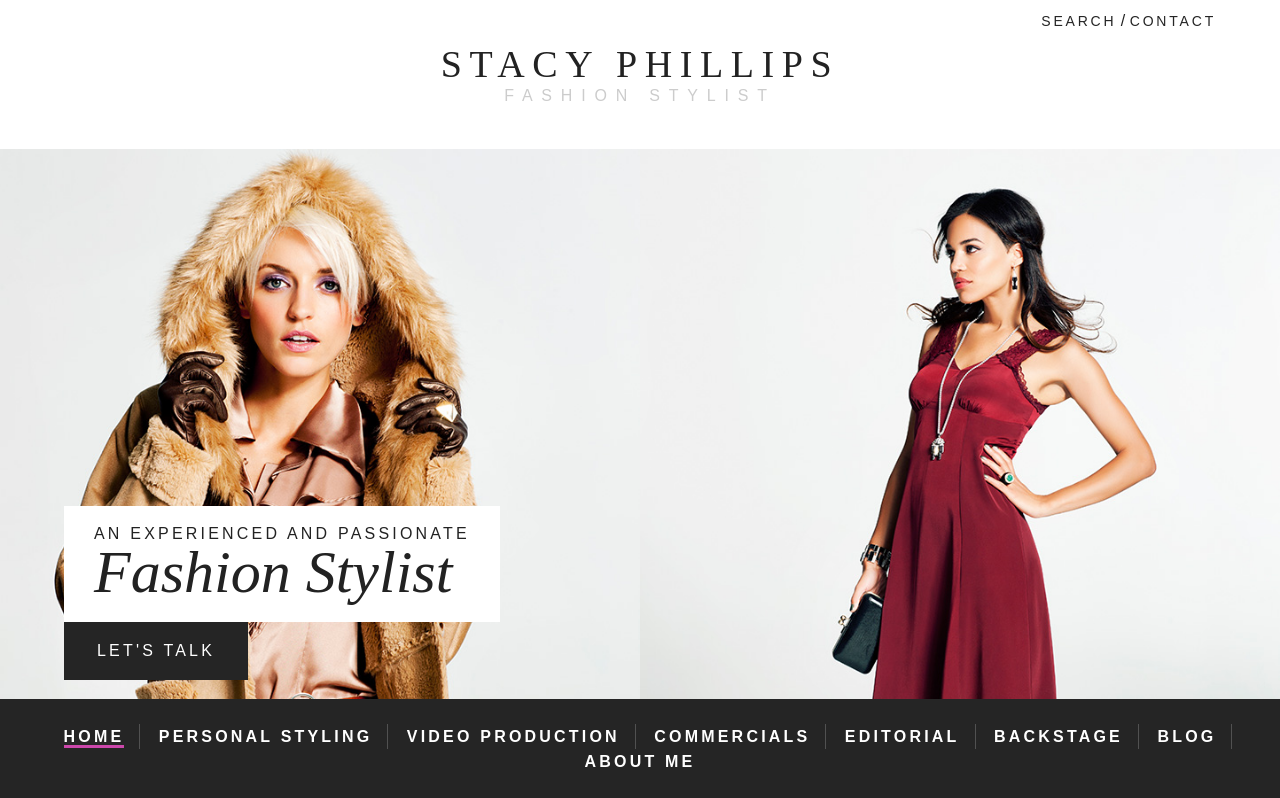
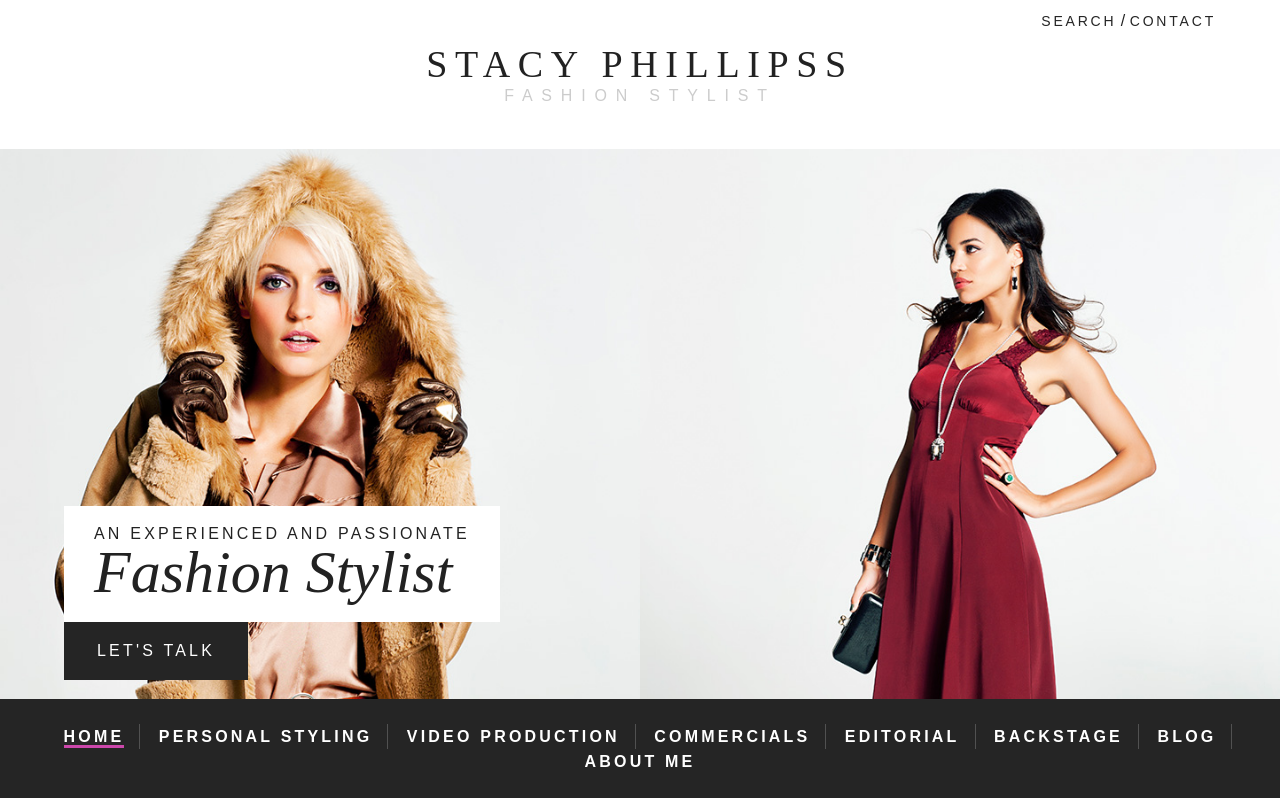
Before and after one commit to danklingjr/danielklingjr, a plain HTML site: page index-2.html in a window 1280 px wide. Shown: the top 798 px of the page. Drawn offline with nearby package versions, Linux system fonts and the light colour scheme; a script that the page names is missing.

Commit message:
test commit

```diff
--- a/index-2.html
+++ b/index-2.html
@@ -28,7 +28,7 @@
 
         <header role="banner" class="group">
             <div class="branding">
-                <h2>Stacy Phillips</h2>
+                <h2>Stacy Phillipss</h2>
                 <p>Fashion Stylist</p>
             </div>
             <div class="search">
```
